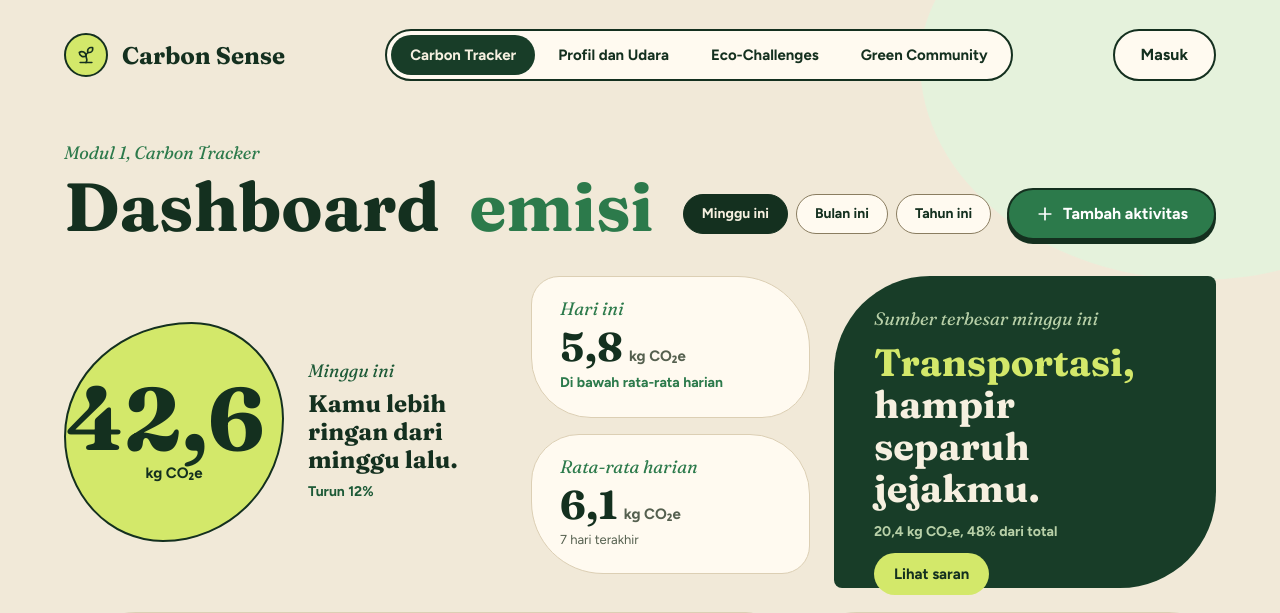
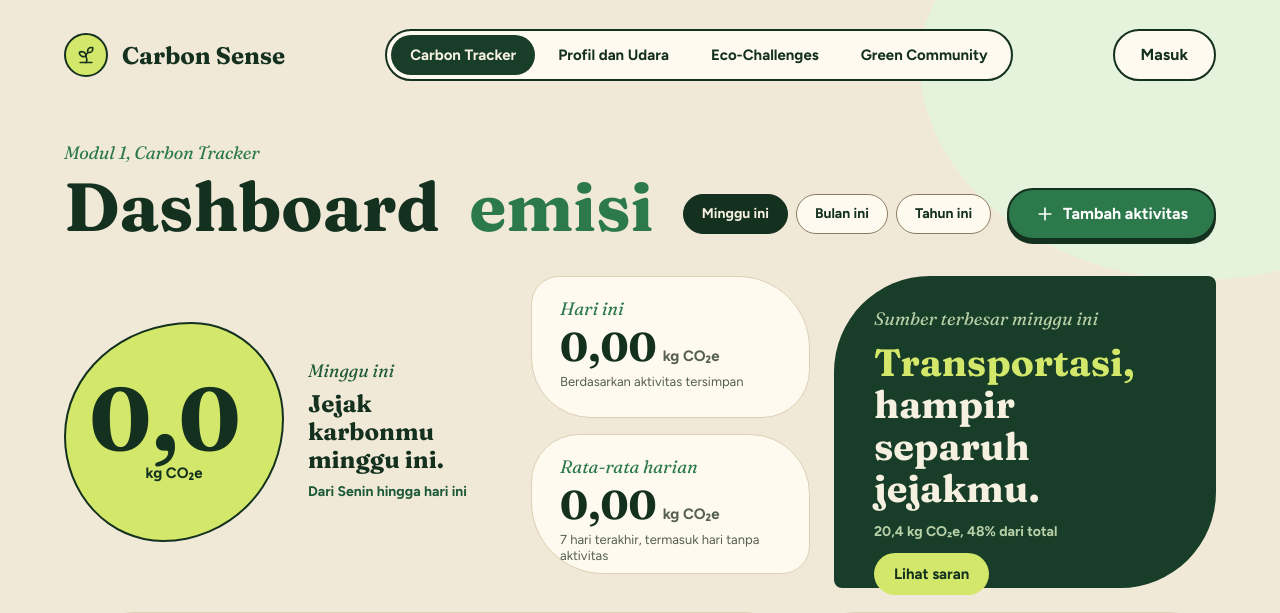
Before and after one commit to PBP-B-11/carbon-sense, a Django app: page /tracker/ in a window 1280 px wide. Shown: the top 613 px of the page. Run offline with Django 5.2, Linux system fonts and the light colour scheme.

Commit message:
feat: display real tracker dashboard summaries

```diff
--- a/tracker/templates/tracker/tracker.html
+++ b/tracker/templates/tracker/tracker.html
@@ -27,26 +27,26 @@
 
       <section class="tracker-summary" aria-label="Ringkasan emisi">
         <div class="seed-wrap">
-          <div class="seed" role="img" aria-label="42,6 kilogram CO2e minggu ini">
-            <span class="num">42,6</span>
+          <div class="seed" role="img" aria-label="{{ week_emissions|floatformat:2 }} kilogram CO2e dari Senin sampai hari ini">
+            <span class="num">{{ week_emissions|floatformat:1 }}</span>
             <span class="unit">kg CO₂e</span>
           </div>
           <div class="seed-text">
             <p class="eyebrow">Minggu ini</p>
-            <h2>Kamu lebih ringan dari minggu lalu.</h2>
-            <p class="delta">Turun 12%</p>
+            <h2>Jejak karbonmu minggu ini.</h2>
+            <p class="delta">Dari Senin hingga hari ini</p>
           </div>
         </div>
         <div class="stat-stack">
           <article class="card card--a stat stat--1">
             <p class="eyebrow">Hari ini</p>
-            <p class="val">5,8 <small>kg CO₂e</small></p>
-            <p class="note">Di bawah rata-rata harian</p>
+            <p class="val">{{ today_emissions|floatformat:2 }} <small>kg CO₂e</small></p>
+            <p class="note note--muted">Berdasarkan aktivitas tersimpan</p>
           </article>
           <article class="card card--c stat stat--2">
             <p class="eyebrow">Rata-rata harian</p>
-            <p class="val">6,1 <small>kg CO₂e</small></p>
-            <p class="note note--muted">7 hari terakhir</p>
+            <p class="val">{{ average_daily_emissions|floatformat:2 }} <small>kg CO₂e</small></p>
+            <p class="note note--muted">7 hari terakhir, termasuk hari tanpa aktivitas</p>
           </article>
         </div>
         <article class="card-dark top-source">
```
